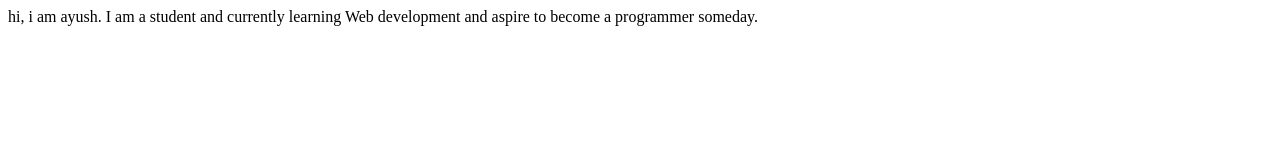
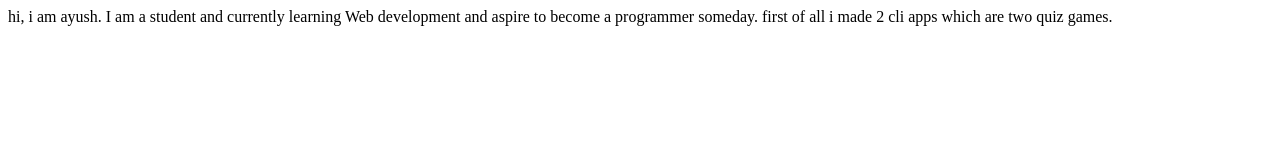
Before and after one commit to ayush6701/my-demo-website, a plain HTML site: page index.html in a window 1280 px wide. Drawn offline with Linux system fonts and the light colour scheme.

Commit message:
update in index.html

```diff
--- a/index.html
+++ b/index.html
@@ -9,5 +9,6 @@
 <body>
     hi, i am ayush. I am a student and currently learning Web development
     and aspire to become a programmer someday.
+    first of all i made 2 cli apps which are two quiz games.
 </body>
 </html>
```
